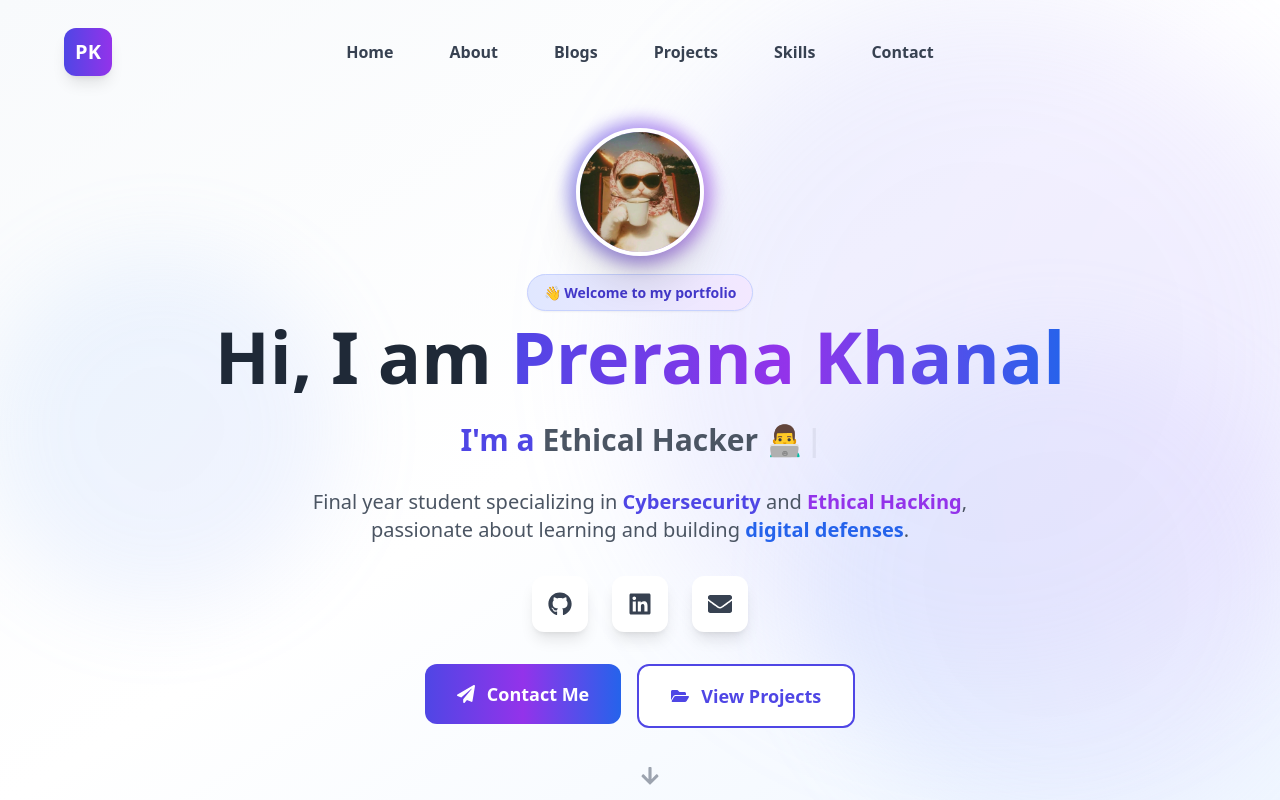
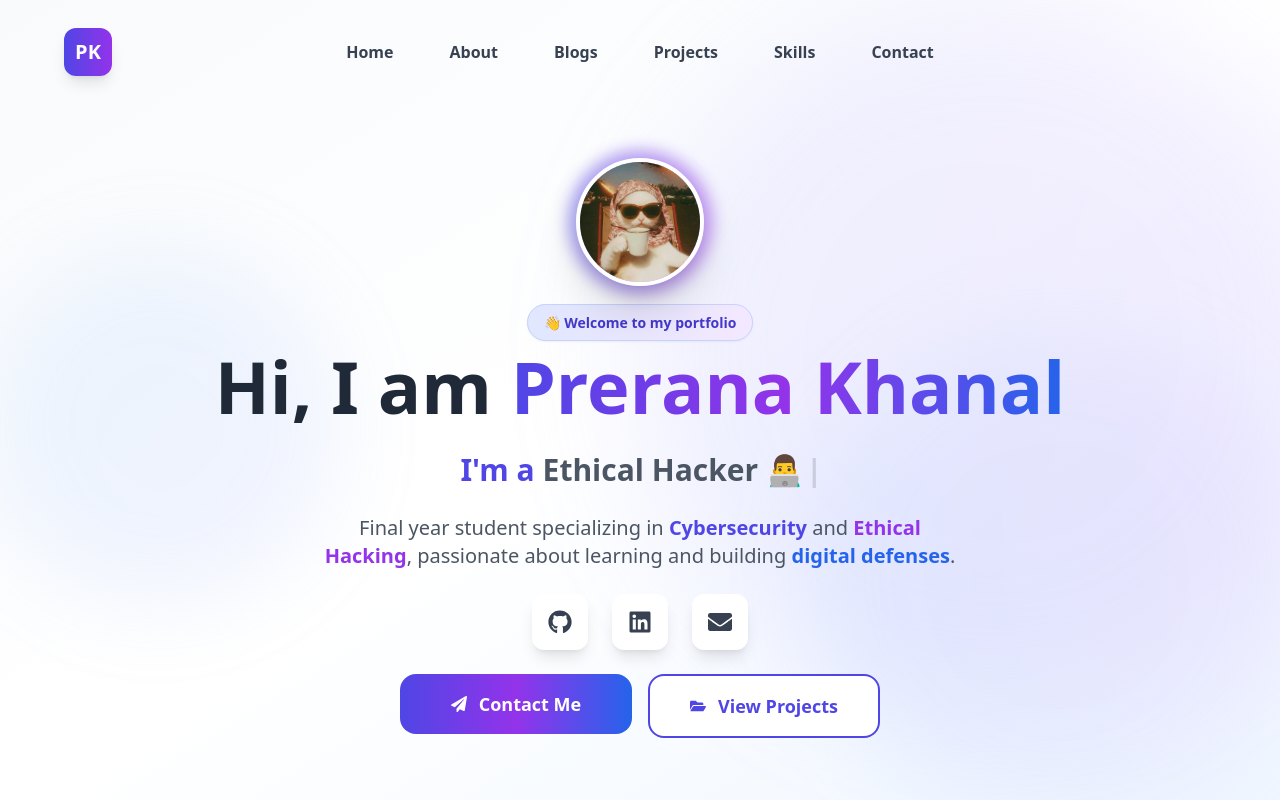
Before and after one commit to preranakhanal/React-Projects, a React (Vite) app in the folder protfolio/: page / in a window 1280 px wide. Shown: the top 800 px of the page. Built offline with nearby package versions, Linux system fonts and the light colour scheme.

Commit message:
changed projects.jsx

```diff
--- a/protfolio/src/components/Hero.jsx
+++ b/protfolio/src/components/Hero.jsx
@@ -4,7 +4,6 @@ import {
   FaGithub,
   FaLinkedin,
   FaEnvelope,
-  FaArrowDown,
   FaPaperPlane,
   FaFolderOpen,
 } from 'react-icons/fa';
@@ -44,59 +43,59 @@ const Hero = () => {
 
       {/* Responsive Navbar with PK Logo */}
       <motion.div
-        className="flex justify-center items-center w-full pt-8 absolute top-0 left-0 z-20"
+        className="flex justify-center items-center w-full pt-4 sm:pt-6 md:pt-8 absolute top-0 left-0 z-20 px-2 sm:px-4"
         initial={{ opacity: 0, y: -50 }}
         animate={{ opacity: 1, y: 0 }}
         transition={{ duration: 0.8 }}
       >
-        {/* PK Logo */}
+        {/* PK Logo - Hidden on mobile */}
         <motion.a
           href="#home"
           onClick={() => window.location.reload()}
-          className="absolute left-4 md:left-16 flex items-center group"
+          className="absolute left-2 sm:left-4 md:left-16 flex items-center group hidden sm:flex"
           style={{ textDecoration: 'none' }}
           whileHover={{ scale: 1.1 }}
           whileTap={{ scale: 0.95 }}
         >
-          <div className="bg-gradient-to-r from-indigo-600 to-purple-600 text-white w-12 h-12 rounded-xl flex items-center justify-center font-bold text-xl shadow-lg group-hover:shadow-xl transition-all duration-300">
+          <div className="bg-gradient-to-r from-indigo-600 to-purple-600 text-white w-10 h-10 sm:w-12 sm:h-12 rounded-xl flex items-center justify-center font-bold text-lg sm:text-xl shadow-lg group-hover:shadow-xl transition-all duration-300">
             PK
           </div>
         </motion.a>
         {/* Nav Links */}
-        <div className="flex space-x-2 sm:space-x-4 md:space-x-8">
+        <div className="flex flex-wrap justify-center space-x-1 sm:space-x-2 md:space-x-4 lg:space-x-8 px-2">
           <a
             href="#home"
-            className="text-gray-700 font-semibold text-sm md:text-base hover:text-white hover:bg-indigo-600 transition-all duration-300 px-3 py-2 rounded-lg transform hover:scale-105"
+            className="text-gray-700 font-semibold text-xs sm:text-sm md:text-base hover:text-white hover:bg-indigo-600 transition-all duration-300 px-2 sm:px-3 py-2 rounded-lg transform hover:scale-105"
           >
             Home
           </a>
           <a
             href="#about"
-            className="text-gray-700 font-semibold text-sm md:text-base hover:text-white hover:bg-indigo-600 transition-all duration-300 px-3 py-2 rounded-lg transform hover:scale-105"
+            className="text-gray-700 font-semibold text-xs sm:text-sm md:text-base hover:text-white hover:bg-indigo-600 transition-all duration-300 px-2 sm:px-3 py-2 rounded-lg transform hover:scale-105"
           >
             About
           </a>
           <a
             href="#blogs"
-            className="text-gray-700 font-semibold text-sm md:text-base hover:text-white hover:bg-indigo-600 transition-all duration-300 px-3 py-2 rounded-lg transform hover:scale-105"
+            className="text-gray-700 font-semibold text-xs sm:text-sm md:text-base hover:text-white hover:bg-indigo-600 transition-all duration-300 px-2 sm:px-3 py-2 rounded-lg transform hover:scale-105"
           >
             Blogs
           </a>
           <a
             href="#projects"
-            className="text-gray-700 font-semibold text-sm md:text-base hover:text-white hover:bg-indigo-600 transition-all duration-300 px-3 py-2 rounded-lg transform hover:scale-105"
+            className="text-gray-700 font-semibold text-xs sm:text-sm md:text-base hover:text-white hover:bg-indigo-600 transition-all duration-300 px-2 sm:px-3 py-2 rounded-lg transform hover:scale-105"
           >
             Projects
           </a>
           <a
             href="#skills"
-            className="text-gray-700 font-semibold text-sm md:text-base hover:text-white hover:bg-indigo-600 transition-all duration-300 px-3 py-2 rounded-lg transform hover:scale-105"
+            className="text-gray-700 font-semibold text-xs sm:text-sm md:text-base hover:text-white hover:bg-indigo-600 transition-all duration-300 px-2 sm:px-3 py-2 rounded-lg transform hover:scale-105"
           >
             Skills
           </a>
           <a
             href="#contact"
-            className="text-gray-700 font-semibold text-sm md:text-base hover:text-white hover:bg-indigo-600 transition-all duration-300 px-3 py-2 rounded-lg transform hover:scale-105"
+            className="text-gray-700 font-semibold text-xs sm:text-sm md:text-base hover:text-white hover:bg-indigo-600 transition-all duration-300 px-2 sm:px-3 py-2 rounded-lg transform hover:scale-105"
           >
             Contact
           </a>
@@ -104,9 +103,9 @@ const Hero = () => {
       </motion.div>
 
       {/* Hero Content */}
-      <div className="relative z-10 flex flex-col items-center pt-36 md:pt-32 pb-12">
+      <div className="relative z-10 flex flex-col items-center pt-20 sm:pt-24 md:pt-28 lg:pt-32 pb-8 px-4">
         <motion.div
-          className="relative mb-6"
+          className="relative mb-3 sm:mb-4 md:mb-6"
           initial={{ opacity: 0, scale: 0.8 }}
           animate={{ opacity: 1, scale: 1 }}
           transition={{ duration: 0.8 }}
@@ -115,7 +114,7 @@ const Hero = () => {
           <img
             src="/cat.jpg"
             alt="Profile"
-            className="relative w-32 h-32 rounded-full border-4 border-white shadow-2xl object-cover object-center"
+            className="relative w-24 h-24 sm:w-32 sm:h-32 rounded-full border-4 border-white shadow-2xl object-cover object-center"
             style={{
               imageRendering: 'auto',
               imageResolution: 'from-image',
@@ -126,13 +125,13 @@ const Hero = () => {
 
         </motion.div>
         <motion.div
-          className="text-center mb-6"
+          className="text-center mb-4 sm:mb-5 md:mb-6"
           initial={{ opacity: 0, y: 40 }}
           animate={{ opacity: 1, y: 0 }}
           transition={{ duration: 0.8 }}
         >
           <motion.div
-            className="inline-block mb-4"
+            className="inline-block mb-3 sm:mb-4"
             initial={{ opacity: 0, scale: 0.8 }}
             animate={{ opacity: 1, scale: 1 }}
             transition={{ duration: 0.8, delay: 0.2 }}
@@ -141,7 +140,7 @@ const Hero = () => {
               👋 Welcome to my portfolio
             </span>
           </motion.div>
-          <h1 className="text-4xl md:text-6xl lg:text-7xl font-bold text-gray-800 leading-tight">
+          <h1 className="text-3xl sm:text-4xl md:text-6xl lg:text-7xl font-bold text-gray-800 leading-tight">
             Hi, I am{' '}
             <span className="bg-gradient-to-r from-indigo-600 via-purple-600 to-blue-600 bg-clip-text text-transparent">
               Prerana Khanal
@@ -151,7 +150,7 @@ const Hero = () => {
 
         {/* Animated Typing Effect */}
         <motion.div
-          className="text-xl md:text-3xl text-gray-600 font-bold mb-6 min-h-[3rem] flex items-center justify-center"
+          className="text-lg sm:text-xl md:text-2xl lg:text-3xl text-gray-600 font-bold mb-3 sm:mb-4 md:mb-5 min-h-[2rem] sm:min-h-[2.5rem] md:min-h-[3rem] flex items-center justify-center px-4"
           initial={{ opacity: 0 }}
           animate={{ opacity: 1 }}
           transition={{ duration: 0.8, delay: 0.4 }}
@@ -174,7 +173,7 @@ const Hero = () => {
         </motion.div>
 
         <motion.p
-          className="text-lg md:text-xl text-gray-600 max-w-2xl mb-8 leading-relaxed text-center"
+          className="text-base sm:text-lg md:text-xl text-gray-600 max-w-2xl mb-4 sm:mb-5 md:mb-6 leading-relaxed text-center px-4"
           initial={{ opacity: 0, y: 40 }}
           animate={{ opacity: 1, y: 0 }}
           transition={{ duration: 0.8, delay: 0.6 }}
@@ -188,7 +187,7 @@ const Hero = () => {
 
         {/* Social Icons */}
         <motion.div
-          className="flex justify-center space-x-6 mb-8"
+          className="flex justify-center space-x-4 sm:space-x-5 md:space-x-6 mb-4 sm:mb-5 md:mb-6 px-4"
           initial={{ opacity: 0, y: 20 }}
           animate={{ opacity: 1, y: 0 }}
           transition={{ duration: 0.8, delay: 0.8 }}
@@ -197,78 +196,65 @@ const Hero = () => {
             href="https://github.com/preranakhanal"
             target="_blank"
             rel="noopener noreferrer"
-            className="group bg-white p-4 rounded-xl shadow-lg hover:shadow-xl transition-all duration-300 transform hover:scale-110"
+            className="group bg-white p-3 sm:p-4 rounded-xl shadow-lg hover:shadow-xl transition-all duration-300 transform hover:scale-110"
             whileHover={{ y: -5 }}
             whileTap={{ scale: 0.95 }}
           >
-            <FaGithub className="text-gray-700 group-hover:text-indigo-600 text-2xl transition-colors duration-300" />
+            <FaGithub className="text-gray-700 group-hover:text-indigo-600 text-xl sm:text-2xl transition-colors duration-300" />
           </motion.a>
           <motion.a
             href="https://www.linkedin.com/in/prerana-khanal-b73490263/"
             target="_blank"
             rel="noopener noreferrer"
-            className="group bg-white p-4 rounded-xl shadow-lg hover:shadow-xl transition-all duration-300 transform hover:scale-110"
+            className="group bg-white p-3 sm:p-4 rounded-xl shadow-lg hover:shadow-xl transition-all duration-300 transform hover:scale-110"
             whileHover={{ y: -5 }}
             whileTap={{ scale: 0.95 }}
           >
-            <FaLinkedin className="text-gray-700 group-hover:text-blue-600 text-2xl transition-colors duration-300" />
+            <FaLinkedin className="text-gray-700 group-hover:text-blue-600 text-xl sm:text-2xl transition-colors duration-300" />
           </motion.a>
           <motion.a
             href="mailto:prerana@gmail.com"
-            className="group bg-white p-4 rounded-xl shadow-lg hover:shadow-xl transition-all duration-300 transform hover:scale-110"
+            className="group bg-white p-3 sm:p-4 rounded-xl shadow-lg hover:shadow-xl transition-all duration-300 transform hover:scale-110"
             whileHover={{ y: -5 }}
             whileTap={{ scale: 0.95 }}
           >
-            <FaEnvelope className="text-gray-700 group-hover:text-red-500 text-2xl transition-colors duration-300" />
+            <FaEnvelope className="text-gray-700 group-hover:text-red-500 text-xl sm:text-2xl transition-colors duration-300" />
           </motion.a>
         </motion.div>
 
         {/* CTA Buttons */}
         <motion.div
-          className="flex flex-col sm:flex-row gap-4 mb-8"
+          className="flex flex-col sm:flex-row gap-3 sm:gap-4 mb-0 w-full max-w-md sm:max-w-lg px-4"
           initial={{ opacity: 0, y: 40 }}
           animate={{ opacity: 1, y: 0 }}
           transition={{ duration: 0.8, delay: 1 }}
         >
           <motion.a
             href="#contact"
-            whileHover={{ scale: 1.05 }}
-            whileTap={{ scale: 0.95 }}
+            className="flex-1"
+            whileHover={{ scale: 1.02 }}
+            whileTap={{ scale: 0.98 }}
           >
-            <button className="bg-gradient-to-r from-indigo-600 via-purple-600 to-blue-600 text-white px-8 py-4 rounded-xl font-bold text-lg flex items-center gap-3 hover:shadow-xl transition-all duration-300 transform hover:shadow-indigo-500/25 group">
-              <FaPaperPlane className="group-hover:rotate-12 transition-transform duration-300" />
-              Contact Me
+            <button className="w-full bg-gradient-to-r from-indigo-600 via-purple-600 to-blue-600 text-white px-6 sm:px-8 py-3 sm:py-4 rounded-2xl font-bold text-base sm:text-lg flex items-center justify-center gap-2 sm:gap-3 hover:shadow-2xl transition-all duration-300 transform hover:shadow-indigo-500/30 group relative overflow-hidden">
+              <div className="absolute inset-0 bg-gradient-to-r from-indigo-500 via-purple-500 to-blue-500 opacity-0 group-hover:opacity-100 transition-opacity duration-300"></div>
+              <FaPaperPlane className="group-hover:rotate-12 transition-transform duration-300 relative z-10 text-sm sm:text-base" />
+              <span className="relative z-10">Contact Me</span>
             </button>
           </motion.a>
           <motion.a
             href="#projects"
-            whileHover={{ scale: 1.05 }}
-            whileTap={{ scale: 0.95 }}
+            className="flex-1"
+            whileHover={{ scale: 1.02 }}
+            whileTap={{ scale: 0.98 }}
           >
-            <button className="bg-white border-2 border-indigo-600 text-indigo-600 px-8 py-4 rounded-xl font-bold text-lg flex items-center gap-3 hover:bg-indigo-600 hover:text-white hover:shadow-xl transition-all duration-300 transform group">
-              <FaFolderOpen className="group-hover:scale-110 transition-transform duration-300" />
-              View Projects
+            <button className="w-full bg-white border-2 border-indigo-600 text-indigo-600 px-6 sm:px-8 py-3 sm:py-4 rounded-2xl font-bold text-base sm:text-lg flex items-center justify-center gap-2 sm:gap-3 hover:bg-gradient-to-r hover:from-indigo-600 hover:to-purple-600 hover:text-white hover:shadow-2xl hover:border-transparent transition-all duration-300 transform group relative overflow-hidden">
+              <div className="absolute inset-0 bg-gradient-to-r from-indigo-600 to-purple-600 opacity-0 group-hover:opacity-100 transition-opacity duration-300"></div>
+              <FaFolderOpen className="group-hover:scale-110 transition-transform duration-300 relative z-10 text-sm sm:text-base" />
+              <span className="relative z-10">View Projects</span>
             </button>
           </motion.a>
         </motion.div>
 
-        {/* Scroll Down Indicator */}
-        <motion.div
-          className="absolute bottom-8 left-1/2 transform -translate-x-1/2"
-          initial={{ opacity: 0, y: 20 }}
-          animate={{ opacity: 1, y: 0 }}
-          transition={{ duration: 0.8, delay: 1.2 }}
-        >
-          <motion.div
-            animate={{ y: [0, 10, 0] }}
-            transition={{ duration: 2, repeat: Infinity, ease: "easeInOut" }}
-            className="flex flex-col items-center text-gray-400 hover:text-indigo-600 transition-colors duration-300 cursor-pointer"
-            onClick={() => document.getElementById('about')?.scrollIntoView({ behavior: 'smooth' })}
-          >
-
-            <FaArrowDown className="text-xl" />
-          </motion.div>
-        </motion.div>
       </div>
     </section>
   );
--- a/protfolio/src/components/Projects.jsx
+++ b/protfolio/src/components/Projects.jsx
@@ -1,20 +1,5 @@
 const Projects = () => {
     const projectData = [
-      {
-        title: "Email Phishing Detection",
-        description: "A machine learning model that detects phishing emails using NLP techniques and Random Forest.",
-        link: "#", // replace with actual link later
-      },
-      {
-        title: "Secure Chat Application",
-        description: "A Python-based chat app using sockets and custom cryptographic algorithms for message encryption.",
-        link: "#",
-      },
-      {
-        title: "Phishing Awareness Chatbot",
-        description: "An educational chatbot that teaches users to identify phishing using interactive quizzes.",
-        link: "#",
-      },
       {
         title: "Email Phishing Detection",
         description: "A machine learning model that detects phishing emails using NLP techniques and Random Forest.",
```
